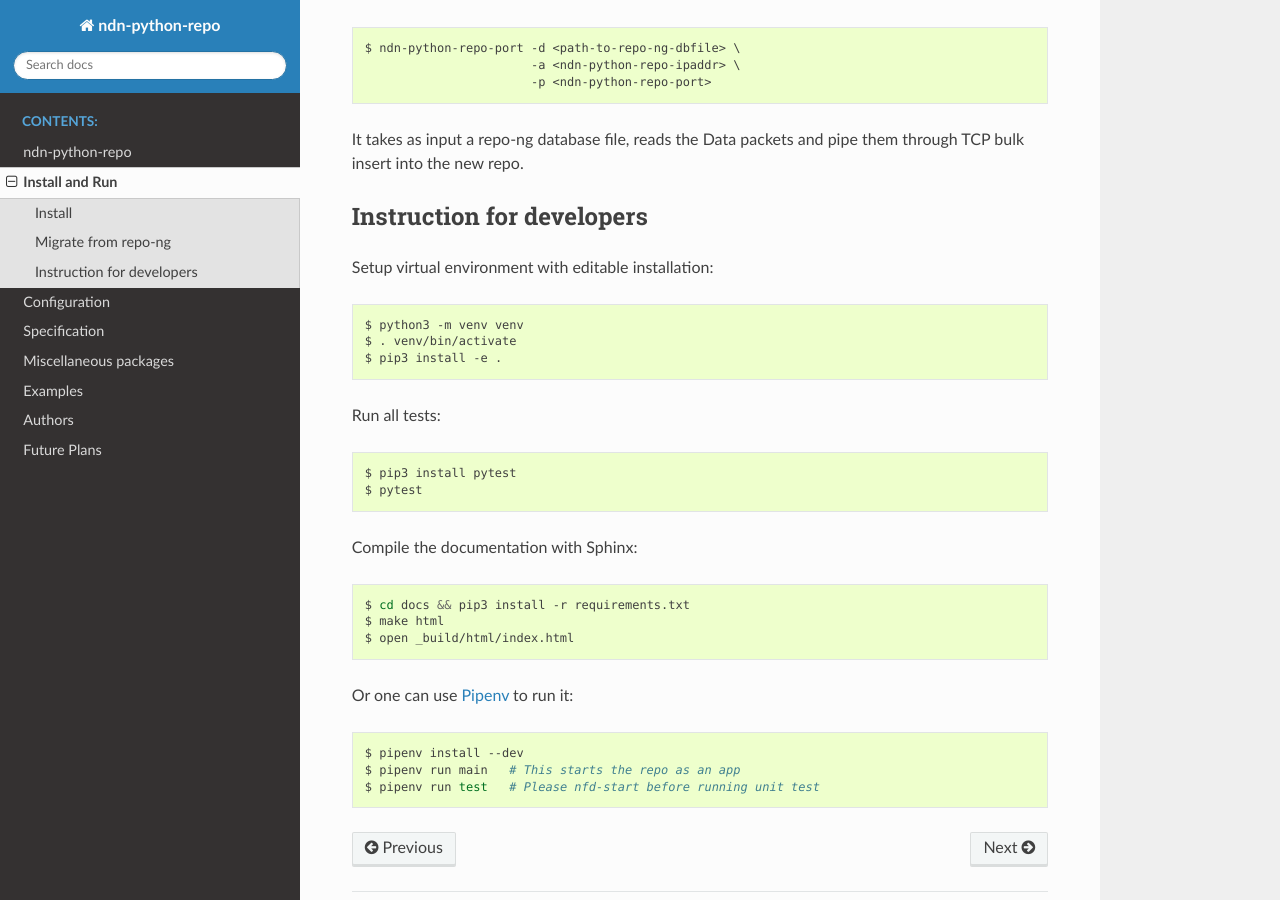
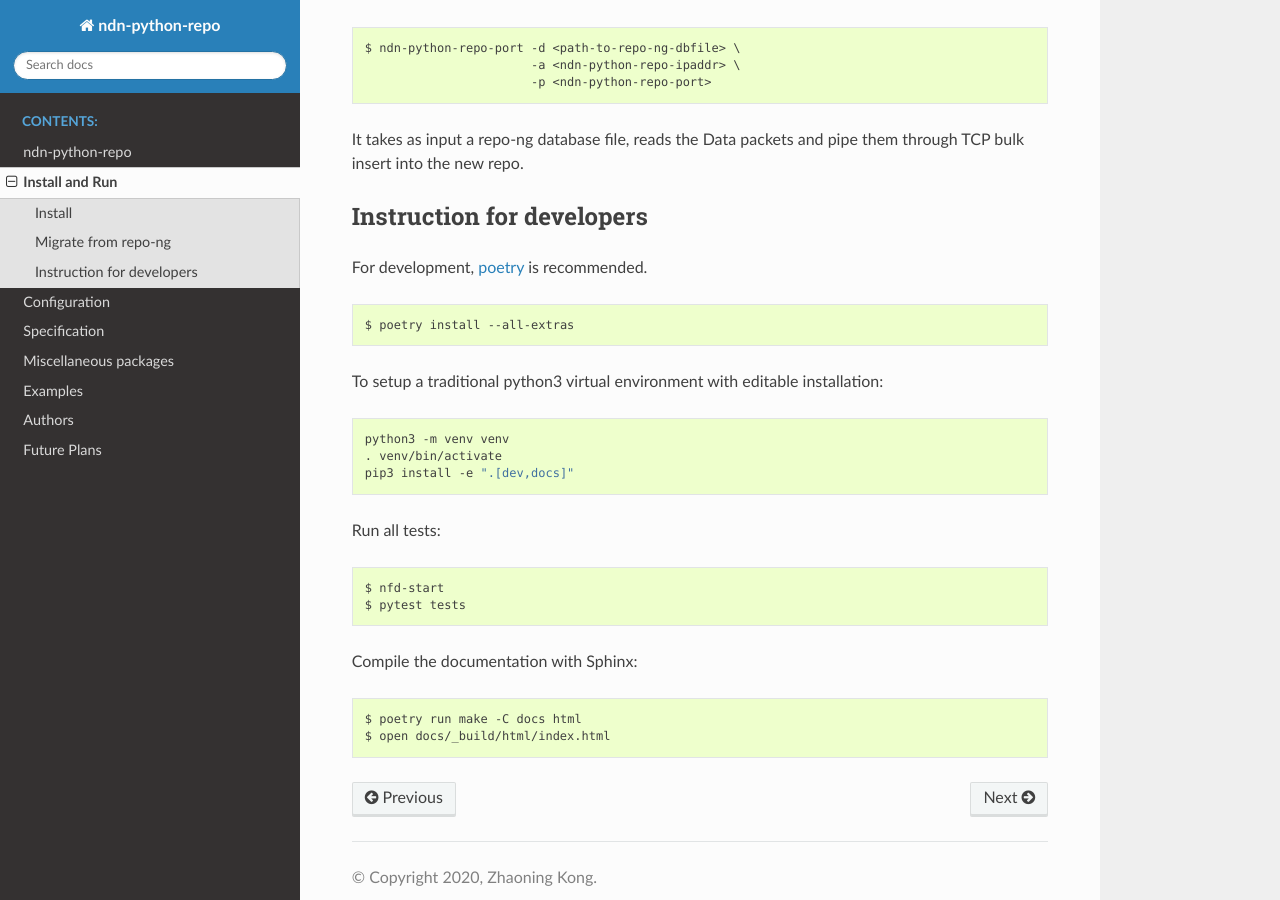
Before and after one commit to UCLA-IRL/ndn-python-repo, a Sphinx documentation site: the page built from docs/src/install.rst, in a window 1280 px wide and 900 px high, scrolled down 539 px. Built offline with Sphinx 7.4.7 and the Read the Docs theme 2.0.0, drawn with Linux system fonts in a browser that asks for light colours.

Commit message:
Add more document on spec
Ref: #60

```diff
--- a/docs/src/install.rst
+++ b/docs/src/install.rst
@@ -33,33 +33,30 @@ It takes as input a repo-ng database file, reads the Data packets and pipe them
 Instruction for developers
 --------------------------
 
-Setup virtual environment with editable installation:
+For development, `poetry <https://python-poetry.org/>`_ is recommended.
 
 .. code-block:: bash
 
-    $ python3 -m venv venv
-    $ . venv/bin/activate
-    $ pip3 install -e .
+    $ poetry install --all-extras
+
+To setup a traditional python3 virtual environment with editable installation:
+
+.. code-block:: bash
+
+    python3 -m venv venv
+    . venv/bin/activate
+    pip3 install -e ".[dev,docs]"
 
 Run all tests:
 
 .. code-block:: bash
 
-    $ pip3 install pytest
-    $ pytest
+    $ nfd-start
+    $ pytest tests
 
 Compile the documentation with Sphinx:
 
 .. code-block:: bash
 
-    $ cd docs && pip3 install -r requirements.txt
-    $ make html
-    $ open _build/html/index.html
-
-Or one can use `Pipenv <https://pipenv.pypa.io/>`_ to run it:
-
-.. code-block:: bash
-
-    $ pipenv install --dev
-    $ pipenv run main   # This starts the repo as an app
-    $ pipenv run test   # Please nfd-start before running unit test
+    $ poetry run make -C docs html
+    $ open docs/_build/html/index.html
--- a/docs/src/specification/specification.rst
+++ b/docs/src/specification/specification.rst
@@ -8,3 +8,5 @@ Specification
     Delete <delete>
     Check <check>
     TCP bulk insert <tcp_bulk>
+    Security <security>
+    Joining SVS Sync (Draft) <sync>
```
Also changed, not shown: docs/src/specification/security.rst (added, +48 -0 lines), docs/src/specification/sync.rst (added, +20 -0 lines), 1 other file.
